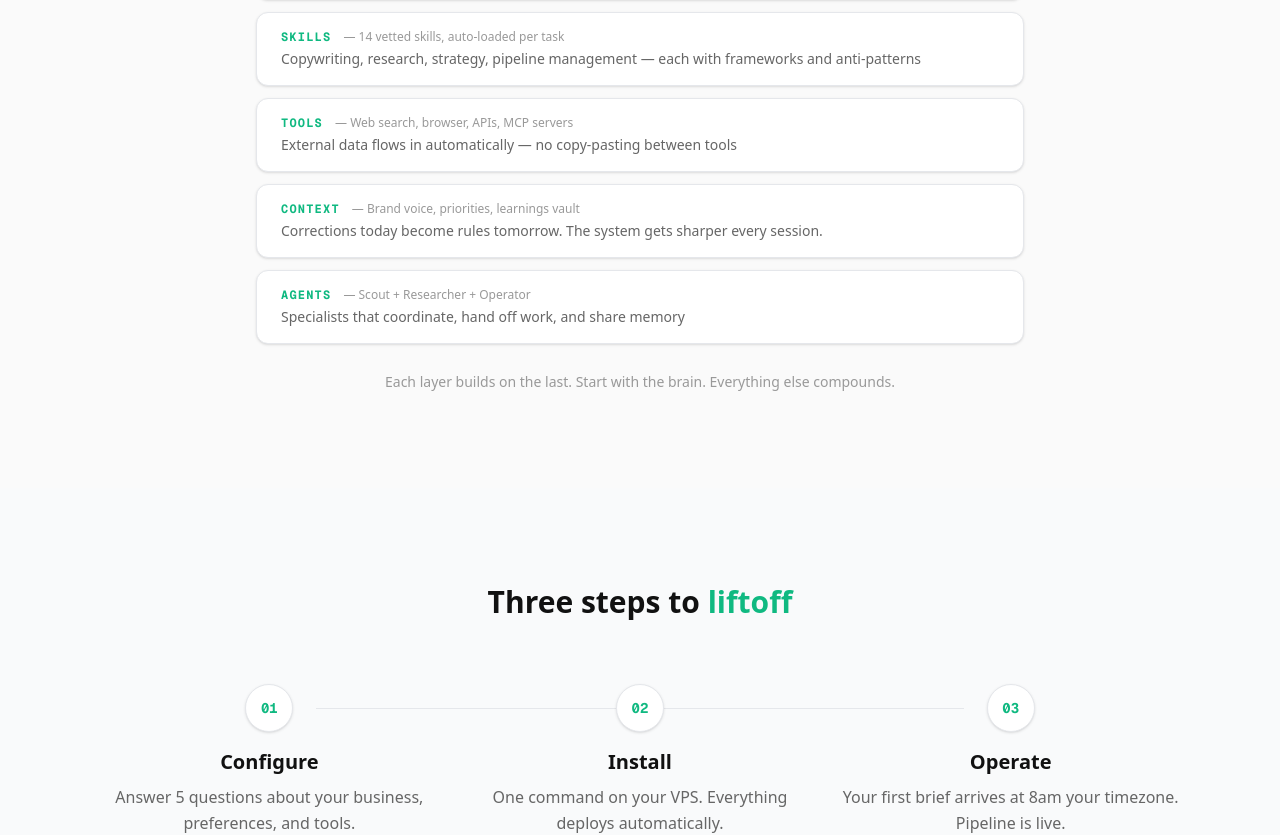
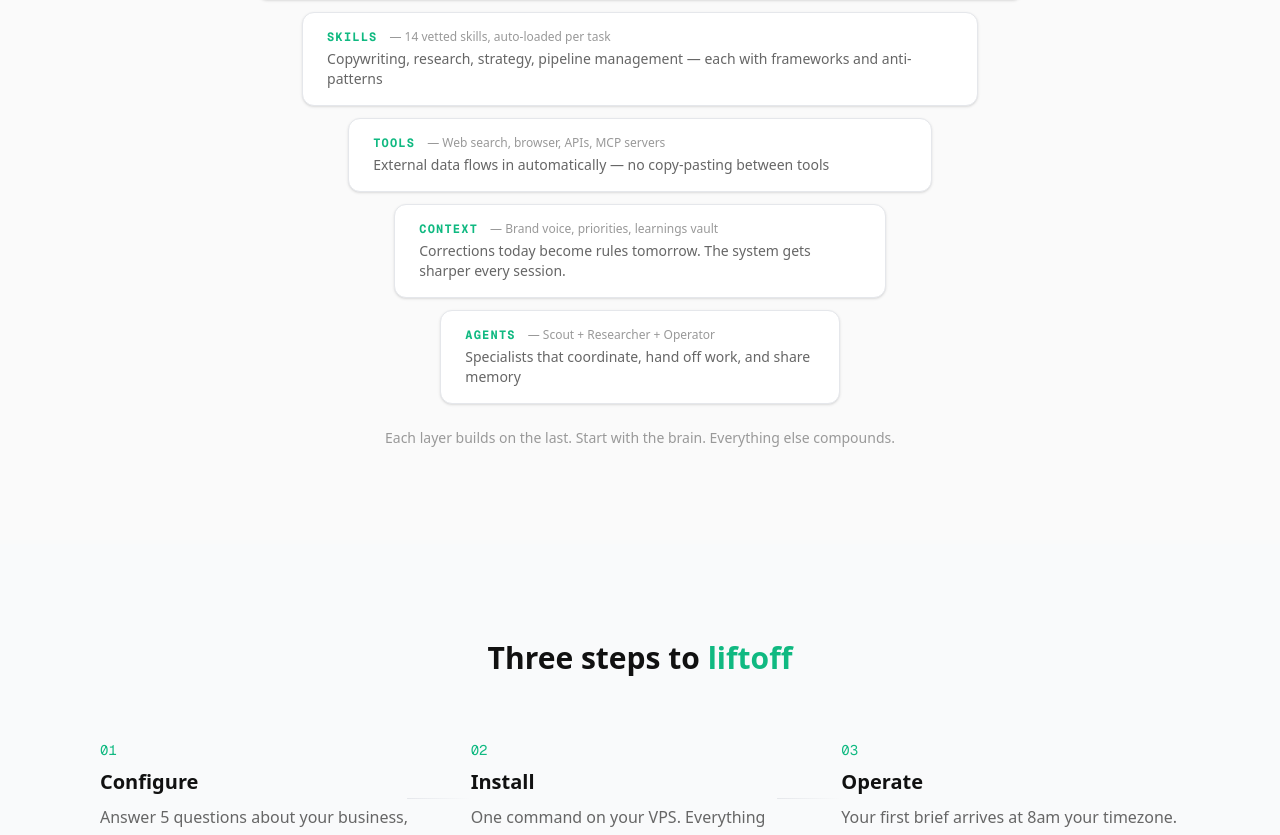
Before and after one commit to Jmee67/clawd-up, a Next.js app: page / in a window 1280 px wide. Shown: the part 1944-2779 px from the top of the page. Built offline with nearby package versions, Linux system fonts and the light colour scheme.

Commit message:
Restore scroll animations + hover effects with light theme

```diff
--- a/app/components/Landing.tsx
+++ b/app/components/Landing.tsx
@@ -1,4 +1,6 @@
 "use client";
+
+import { useEffect, useRef } from "react";
 
 /* ── Data ── */
 
@@ -100,11 +102,36 @@ const tiers = [
   },
 ];
 
+/* ── Scroll reveal hook ── */
+
+function useScrollReveal() {
+  const ref = useRef<HTMLDivElement>(null);
+  useEffect(() => {
+    const el = ref.current;
+    if (!el) return;
+    const observer = new IntersectionObserver(
+      (entries) => {
+        entries.forEach((e) => {
+          if (e.isIntersecting) {
+            e.target.classList.add("visible");
+          }
+        });
+      },
+      { threshold: 0.1, rootMargin: "0px 0px -40px 0px" }
+    );
+    el.querySelectorAll(".reveal").forEach((child) => observer.observe(child));
+    return () => observer.disconnect();
+  }, []);
+  return ref;
+}
+
 /* ── Component ── */
 
 export default function Landing({ onStart }: { onStart: () => void }) {
+  const revealRef = useScrollReveal();
+
   return (
-    <div className="min-h-screen">
+    <div ref={revealRef} className="min-h-screen">
       {/* ── Nav ── */}
       <nav className="fixed top-0 left-0 right-0 z-50 bg-white border-b border-gray-200">
         <div className="max-w-[1080px] mx-auto px-6 h-16 flex items-center justify-between">
@@ -121,15 +148,15 @@ export default function Landing({ onStart }: { onStart: () => void }) {
       {/* ── Hero ── */}
       <section className="min-h-screen flex items-center justify-center px-6 pt-16">
         <div className="text-center max-w-3xl mx-auto">
-          <h1 className="text-5xl sm:text-6xl font-semibold tracking-tight leading-[1.1] text-[#111]">
+          <h1 className="reveal text-5xl sm:text-6xl font-semibold tracking-tight leading-[1.1] text-[#111]">
             Your AI Business<br />
             <span className="text-[#10B981]">Operations Team</span>
           </h1>
-          <p className="mt-6 text-lg sm:text-xl text-[#666] max-w-2xl mx-auto leading-relaxed">
+          <p className="reveal mt-6 text-lg sm:text-xl text-[#666] max-w-2xl mx-auto leading-relaxed">
             Three agents. One install command.<br className="hidden sm:block" />
             Pipeline running by morning.
           </p>
-          <div className="mt-10 flex flex-col sm:flex-row gap-4 justify-center">
+          <div className="reveal mt-10 flex flex-col sm:flex-row gap-4 justify-center">
             <button
               onClick={onStart}
               className="bg-[#10B981] text-white font-semibold px-8 py-3.5 rounded-lg text-lg hover:bg-[#059669] transition-colors cursor-pointer"
@@ -147,7 +174,7 @@ export default function Landing({ onStart }: { onStart: () => void }) {
       </section>
 
       {/* ── Social Proof ── */}
-      <section className="border-y border-gray-200 bg-gray-50">
+      <section className="reveal border-y border-gray-200 bg-gray-50">
         <div className="max-w-[1080px] mx-auto px-6 py-8 text-center">
           <p className="text-[#666] text-lg">
             <span className="text-[#111] font-semibold">77,000 developers</span> read about the problem.{" "}
@@ -159,14 +186,14 @@ export default function Landing({ onStart }: { onStart: () => void }) {
       {/* ── Problem / Solution ── */}
       <section className="py-24 px-6">
         <div className="max-w-[1080px] mx-auto">
-          <h2 className="text-3xl font-semibold text-center mb-4 text-[#111]">
+          <h2 className="reveal text-3xl font-semibold text-center mb-4 text-[#111]">
             What takes days to configure,<br />
             <span className="text-[#10B981]">we ship pre-built.</span>
           </h2>
-          <p className="text-[#666] text-center mb-16 text-base">Stop debugging infrastructure. Start running your business.</p>
-          <div className="grid gap-5 sm:grid-cols-2">
+          <p className="reveal text-[#666] text-center mb-16 text-base">Stop debugging infrastructure. Start running your business.</p>
+          <div className="reveal-stagger grid gap-5 sm:grid-cols-2">
             {painPoints.map((p) => (
-              <div key={p.solution} className="bg-white rounded-xl border border-gray-200 shadow-sm p-6">
+              <div key={p.solution} className="reveal card-hover bg-white rounded-xl border border-gray-200 shadow-sm p-6">
                 <div className="text-2xl mb-3">{p.icon}</div>
                 <p className="text-[#999] line-through text-sm mb-2">{p.problem}</p>
                 <p className="text-[#10B981] font-medium">{p.solution}</p>
@@ -179,31 +206,38 @@ export default function Landing({ onStart }: { onStart: () => void }) {
       {/* ── System vs Prompts ── */}
       <section className="py-24 px-6">
         <div className="max-w-[1080px] mx-auto">
-          <h2 className="text-3xl font-semibold text-center mb-4 text-[#111]">
+          <h2 className="reveal text-3xl font-semibold text-center mb-4 text-[#111]">
             Prompts give you outputs.<br />
             <span className="text-[#10B981]">Systems give you a business.</span>
           </h2>
-          <p className="text-[#666] text-center mb-16 text-base max-w-2xl mx-auto">
+          <p className="reveal text-[#666] text-center mb-16 text-base max-w-2xl mx-auto">
             A $3M agency owner spent weeks building this architecture manually. We ship it pre-configured.
           </p>
 
-          <div className="max-w-3xl mx-auto flex flex-col gap-3">
+          <div className="reveal max-w-3xl mx-auto">
+            <div className="grid grid-cols-1 gap-3">
               {[
-              { layer: "BRAIN", desc: "SOUL.md + AGENTS.md + USER.md", detail: "Your agent knows who it is, who you are, and how to operate" },
-              { layer: "SKILLS", desc: "14 vetted skills, auto-loaded per task", detail: "Copywriting, research, strategy, pipeline management — each with frameworks and anti-patterns" },
-              { layer: "TOOLS", desc: "Web search, browser, APIs, MCP servers", detail: "External data flows in automatically — no copy-pasting between tools" },
-              { layer: "CONTEXT", desc: "Brand voice, priorities, learnings vault", detail: "Corrections today become rules tomorrow. The system gets sharper every session." },
-              { layer: "AGENTS", desc: "Scout + Researcher + Operator", detail: "Specialists that coordinate, hand off work, and share memory" },
+                { layer: "BRAIN", desc: "SOUL.md + AGENTS.md + USER.md", detail: "Your agent knows who it is, who you are, and how to operate", width: "100%" },
+                { layer: "SKILLS", desc: "14 vetted skills, auto-loaded per task", detail: "Copywriting, research, strategy, pipeline management — each with frameworks and anti-patterns", width: "88%" },
+                { layer: "TOOLS", desc: "Web search, browser, APIs, MCP servers", detail: "External data flows in automatically — no copy-pasting between tools", width: "76%" },
+                { layer: "CONTEXT", desc: "Brand voice, priorities, learnings vault", detail: "Corrections today become rules tomorrow. The system gets sharper every session.", width: "64%" },
+                { layer: "AGENTS", desc: "Scout + Researcher + Operator", detail: "Specialists that coordinate, hand off work, and share memory", width: "52%" },
               ].map((l) => (
-              <div key={l.layer} className="bg-white rounded-xl border border-gray-200 shadow-sm px-6 py-4">
+                <div key={l.layer} className="reveal flex justify-center">
+                  <div
+                    className="card-hover bg-white border border-gray-200 shadow-sm rounded-xl px-6 py-4"
+                    style={{ width: l.width }}
+                  >
                     <div className="flex items-center gap-3 mb-1">
                       <span className="text-[#10B981] font-mono text-xs font-bold tracking-widest">{l.layer}</span>
                       <span className="text-[#999] text-xs">— {l.desc}</span>
                     </div>
                     <p className="text-sm text-[#666]">{l.detail}</p>
                   </div>
+                </div>
               ))}
-            <p className="text-center text-[#999] text-sm mt-4">
+            </div>
+            <p className="text-center text-[#999] text-sm mt-6">
               Each layer builds on the last. Start with the brain. Everything else compounds.
             </p>
           </div>
@@ -213,21 +247,17 @@ export default function Landing({ onStart }: { onStart: () => void }) {
       {/* ── How It Works ── */}
       <section id="how-it-works" className="py-24 px-6 bg-gray-50">
         <div className="max-w-[1080px] mx-auto">
-          <h2 className="text-3xl font-semibold text-center mb-16 text-[#111]">
+          <h2 className="reveal text-3xl font-semibold text-center mb-16 text-[#111]">
             Three steps to <span className="text-[#10B981]">liftoff</span>
           </h2>
-          <div className="grid gap-8 md:grid-cols-3 relative">
-            {/* Connecting line */}
-            <div className="hidden md:block absolute top-6 left-[20%] right-[20%] h-px bg-gray-200" />
+          <div className="reveal-stagger grid gap-8 md:grid-cols-3">
             {[
               { step: "01", title: "Configure", desc: "Answer 5 questions about your business, preferences, and tools." },
               { step: "02", title: "Install", desc: "One command on your VPS. Everything deploys automatically." },
               { step: "03", title: "Operate", desc: "Your first brief arrives at 8am your timezone. Pipeline is live." },
-            ].map((s) => (
-              <div key={s.step} className="text-center relative">
-                <div className="inline-flex items-center justify-center w-12 h-12 rounded-full bg-white border border-gray-200 shadow-sm text-[#10B981] font-mono text-sm font-bold mb-4">
-                  {s.step}
-                </div>
+            ].map((s, i) => (
+              <div key={s.step} className={`reveal text-center md:text-left ${i < 2 ? "step-line" : ""}`}>
+                <div className="text-[#10B981] font-mono text-sm mb-2">{s.step}</div>
                 <h3 className="text-xl font-semibold mb-2 text-[#111]">{s.title}</h3>
                 <p className="text-[#666] leading-relaxed">{s.desc}</p>
               </div>
@@ -239,12 +269,12 @@ export default function Landing({ onStart }: { onStart: () => void }) {
       {/* ── Your AI Team ── */}
       <section className="py-24 px-6">
         <div className="max-w-[1080px] mx-auto">
-          <h2 className="text-3xl font-semibold text-center mb-16 text-[#111]">
+          <h2 className="reveal text-3xl font-semibold text-center mb-16 text-[#111]">
             Your AI Team
           </h2>
-          <div className="grid gap-6 md:grid-cols-3">
+          <div className="reveal-stagger grid gap-6 md:grid-cols-3">
             {agents.map((a) => (
-              <div key={a.name} className="bg-white rounded-xl border border-gray-200 shadow-sm p-7">
+              <div key={a.name} className="reveal card-hover bg-white rounded-xl border border-gray-200 shadow-sm p-7">
                 <h3 className="text-xl font-semibold text-[#111]">{a.name}</h3>
                 <p className="text-[#666] text-sm mb-4">{a.role}</p>
                 <ul className="space-y-2.5">
@@ -264,10 +294,10 @@ export default function Landing({ onStart }: { onStart: () => void }) {
       {/* ── Comparison Table ── */}
       <section className="py-24 px-6 bg-gray-50">
         <div className="max-w-3xl mx-auto">
-          <h2 className="text-3xl font-semibold text-center mb-16 text-[#111]">
+          <h2 className="reveal text-3xl font-semibold text-center mb-16 text-[#111]">
             Manual Setup <span className="text-[#999]">vs</span> <span className="text-[#10B981]">Clawd Up</span>
           </h2>
-          <div className="overflow-x-auto bg-white rounded-xl border border-gray-200 shadow-sm">
+          <div className="reveal overflow-x-auto bg-white rounded-xl border border-gray-200 shadow-sm">
             <table className="w-full text-sm">
               <thead>
                 <tr className="border-b border-gray-200">
@@ -293,15 +323,15 @@ export default function Landing({ onStart }: { onStart: () => void }) {
       {/* ── Pricing ── */}
       <section className="py-24 px-6">
         <div className="max-w-[1080px] mx-auto">
-          <h2 className="text-3xl font-semibold text-center mb-4 text-[#111]">
+          <h2 className="reveal text-3xl font-semibold text-center mb-4 text-[#111]">
             Simple pricing
           </h2>
-          <p className="text-[#666] text-center mb-16 text-base">Buy once. Subscribe for weekly updates from our live system.</p>
-          <div className="grid gap-6 md:grid-cols-2 max-w-3xl mx-auto">
+          <p className="reveal text-[#666] text-center mb-16 text-base">Buy once. Subscribe for weekly updates from our live system.</p>
+          <div className="reveal-stagger grid gap-6 md:grid-cols-2 max-w-3xl mx-auto">
             {tiers.map((t) => (
               <div
                 key={t.name}
-                className={`bg-white rounded-xl p-7 text-left shadow-sm ${
+                className={`reveal card-hover bg-white rounded-xl p-7 text-left shadow-sm ${
                   t.highlighted ? "border-t-2 border-t-[#10B981] border border-gray-200" : "border border-gray-200"
                 }`}
               >
@@ -332,7 +362,7 @@ export default function Landing({ onStart }: { onStart: () => void }) {
       </section>
 
       {/* ── Final CTA ── */}
-      <section className="py-24 px-6 bg-gray-50">
+      <section className="reveal py-24 px-6 bg-gray-50">
         <div className="text-center max-w-2xl mx-auto">
           <h2 className="text-3xl font-semibold mb-4 text-[#111]">
             Ready to stop configuring<br />and start operating?
--- a/app/globals.css
+++ b/app/globals.css
@@ -28,3 +28,46 @@ body {
 html {
   scroll-behavior: smooth;
 }
+
+/* Scroll reveal */
+.reveal {
+  opacity: 0;
+  transform: translateY(24px);
+  transition: opacity 0.7s ease, transform 0.7s ease;
+}
+.reveal.visible {
+  opacity: 1;
+  transform: translateY(0);
+}
+
+/* Staggered children */
+.reveal-stagger > .reveal:nth-child(1) { transition-delay: 0ms; }
+.reveal-stagger > .reveal:nth-child(2) { transition-delay: 100ms; }
+.reveal-stagger > .reveal:nth-child(3) { transition-delay: 200ms; }
+.reveal-stagger > .reveal:nth-child(4) { transition-delay: 300ms; }
+
+/* Card hover — subtle shadow lift */
+.card-hover {
+  transition: box-shadow 0.3s ease, transform 0.3s ease;
+}
+.card-hover:hover {
+  box-shadow: 0 4px 20px rgba(0,0,0,0.08);
+  transform: translateY(-2px);
+}
+
+/* Step connector line */
+.step-line {
+  position: relative;
+}
+.step-line::after {
+  content: '';
+  position: absolute;
+  top: 50%;
+  right: -2rem;
+  width: 4rem;
+  height: 1px;
+  background: linear-gradient(to right, var(--border), transparent);
+}
+@media (max-width: 768px) {
+  .step-line::after { display: none; }
+}
```
Lines whose indentation alone changed are shown as unchanged.
